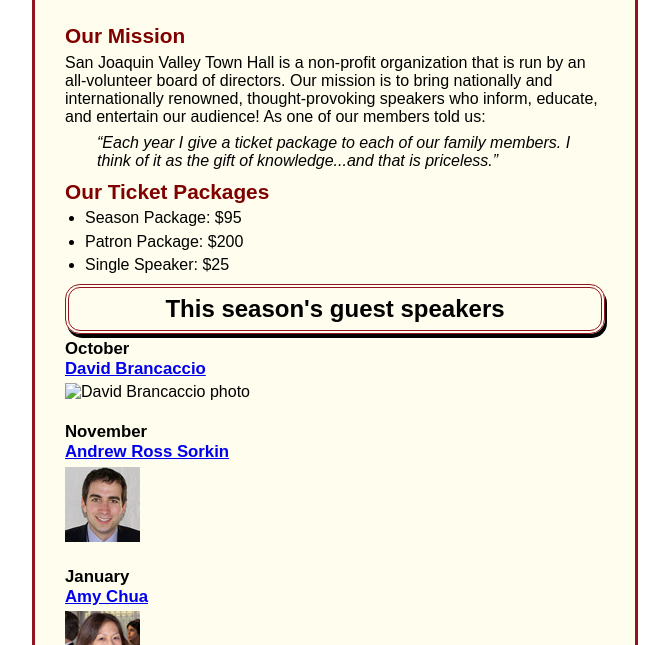
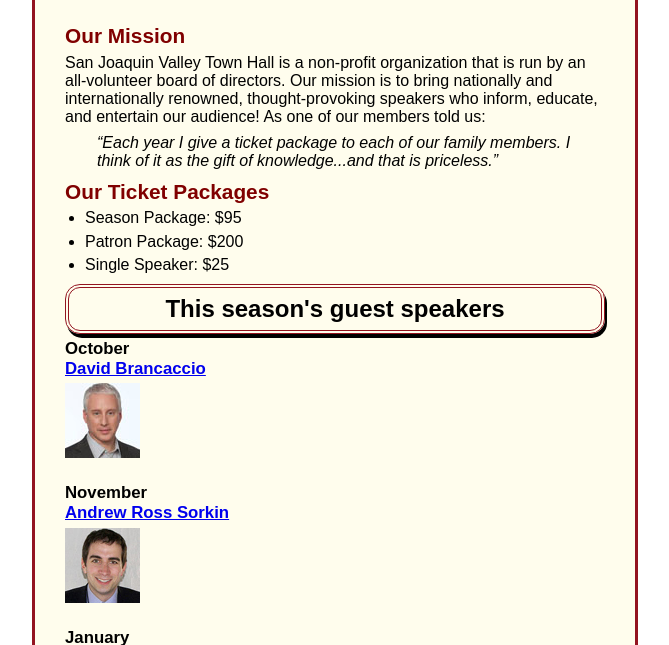
Before and after one commit to as4862/A07, a plain HTML site: page index.html in a window 1280 px wide. Shown: the part 129-774 px from the top of the page, without its empty margins (305-974 px from the left). Drawn offline with Linux system fonts and the light colour scheme.

Commit message:
Update index.html

```diff
--- a/index.html
+++ b/index.html
@@ -33,7 +33,7 @@
 
 		<h1>This season's guest speakers</h1>
 		<h3>October<br><a href="speakers/brancaccio.html">David Brancaccio</a></h3>
-		<img src="images/brancaccio75(1).jpg" alt="David Brancaccio photo">
+		<img src="images/brancaccio75.jpg" alt="David Brancaccio photo">
 		<h3>November<br><a href="speakers/sorkin.html">Andrew Ross Sorkin</a></h3>
 		<img src="images/sorkin75.jpg" alt="Andrew Ross Sorkin photo">
 		<h3>January<br><a href="speakers/chua.html">Amy Chua</a></h3>
```
